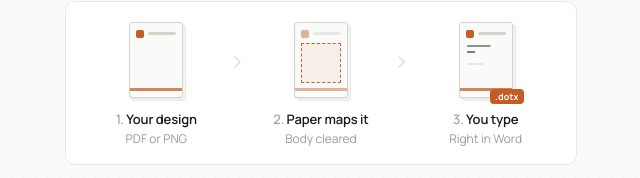
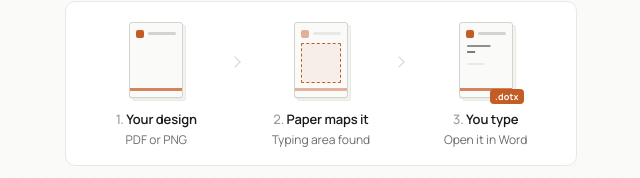
Before and after one commit to 0xskimi/paper, a website built with Vite: page index.html in a window 1280 px wide. Shown: the part 249-427 px from the top of the page, 319-959 px from the left. Built offline with nearby package versions, Linux system fonts and the light colour scheme; no server answers; what web-haptics would draw is missing.

Commit message:
Clearer explainer subtext.
Co-Authored-By: Claude Opus 5.5 (1M context) <noreply@anthropic.com>

```diff
--- a/index.html
+++ b/index.html
@@ -57,7 +57,7 @@
           <span class="sheet-foot"></span>
         </div>
         <p class="sheet-title">Paper maps it</p>
-        <p class="sheet-sub">Body cleared</p>
+        <p class="sheet-sub">Typing area found</p>
       </li>
       <li class="sheet-step">
         <div class="sheet sheet--typed" aria-hidden="true">
@@ -67,7 +67,7 @@
           <span class="sheet-badge">.dotx</span>
         </div>
         <p class="sheet-title">You type</p>
-        <p class="sheet-sub">Right in Word</p>
+        <p class="sheet-sub">Open it in Word</p>
       </li>
     </ol>
 
--- a/src/style.css
+++ b/src/style.css
@@ -297,8 +297,10 @@ html[data-theme="dark"] .theme-icon--sun { display: block; }
 }
 
 .sheet-sub {
+  margin-top: 1px;
   font-size: 12px;
-  color: var(--text-muted);
+  color: var(--text-secondary);
+  white-space: nowrap;
 }
 
 @keyframes sheet-breathe {
```
